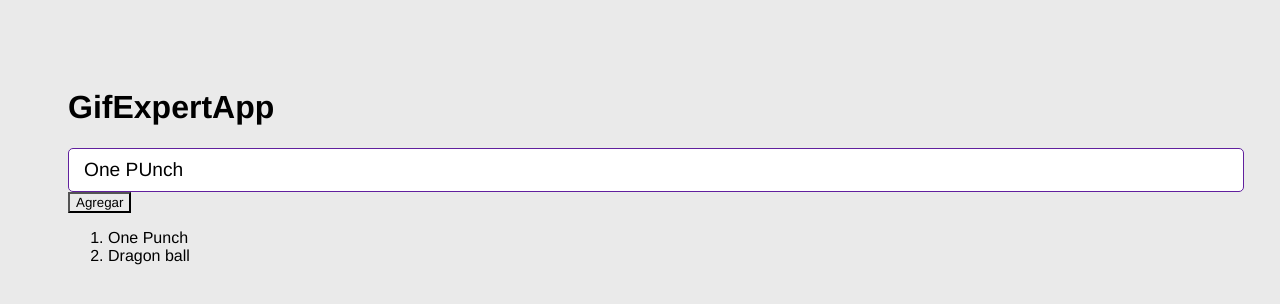
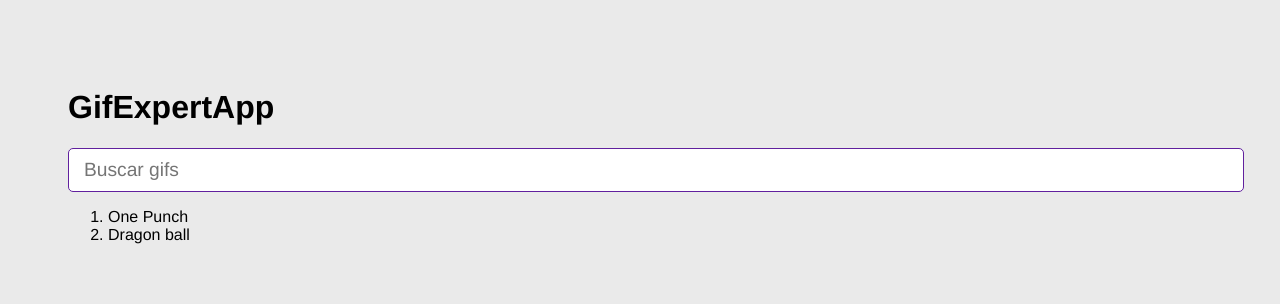
Before and after one commit to analiaz/React-Cero-a-experto, a React (Vite) app in the folder 04-gif-expert-app/: page / in a window 1280 px wide. Shown: the top 304 px of the page. Built offline with nearby package versions, Linux system fonts and the light colour scheme.

Commit message:
primer buscador y filtrado lista

```diff
--- a/04-gif-expert-app/src/GifExpertApp.jsx
+++ b/04-gif-expert-app/src/GifExpertApp.jsx
@@ -1,7 +1,7 @@
 import React, { useState } from 'react'
 import AddCategory from './components/AddCategory';
 
-const GifExpertApp = () => {
+export const GifExpertApp = () => {
 
     const [categories, setCategories] = useState([ 'One Punch', 'Dragon ball']);
 
@@ -13,9 +13,8 @@
     <>
        <h1>GifExpertApp</h1>
 
-        <AddCategory />
+        <AddCategory setCategories={ setCategories } />
 
-        <button onClick={ onAddCategory }>Agregar</button>
        <ol>
             {categories.map( category => {
                 return <li key={ category }>{category}</li>
--- a/04-gif-expert-app/src/components/AddCategory.jsx
+++ b/04-gif-expert-app/src/components/AddCategory.jsx
@@ -1,8 +1,8 @@
 import React, { useState } from 'react'
 
-const AddCategory = () => {
+export const AddCategory = ({setCategories}) => {
 
-    const [inputValue, setInputValue] = useState('One PUnch');
+    const [inputValue, setInputValue] = useState('');
 
     const onInputChange = ({target}) => {
         setInputValue(target.value);
@@ -10,11 +10,15 @@
 
     const onSubmit = ( event ) => {
         event.preventDefault();
-        console.log(inputValue);
+
+        if (inputValue.trim().length <= 1) return;
+
+        setCategories( categories => [ inputValue, ...categories ] );
+        setInputValue('');
     }
 
     return (
-        <form onSubmit={(event) => onSubmit(event)}>
+        <form onSubmit={ onSubmit }>
             <input type="text"
             placeholder='Buscar gifs'
             value={inputValue}
```
